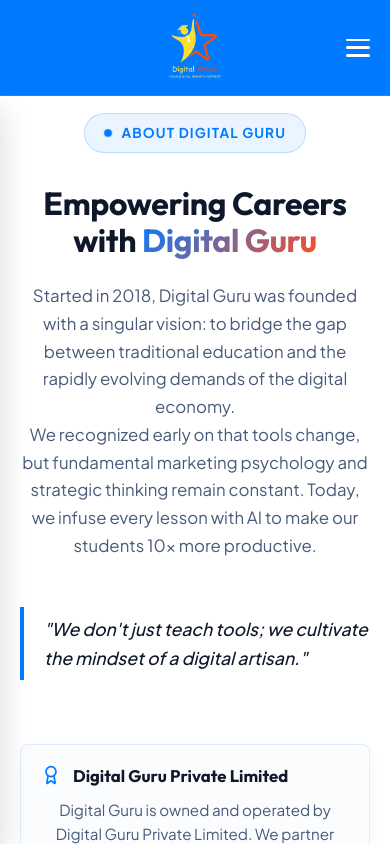
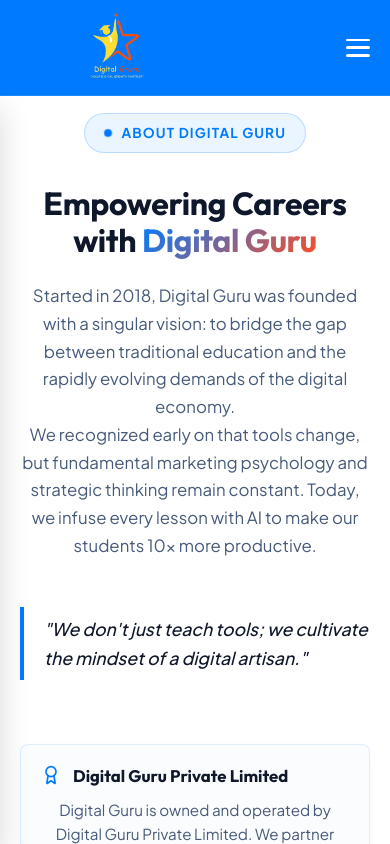
Before and after one commit to sounderrajan-07/Digitalguru, a React (Vite) app in the folder frontend/: page / in a window 390 px wide. Shown: the top 844 px of the page. Built offline with nearby package versions, Linux system fonts and the light colour scheme.

Commit message:
Update index.css

```diff
--- a/frontend/src/index.css
+++ b/frontend/src/index.css
@@ -2383,7 +2383,7 @@ img {
 
   .nav-logo {
     position: absolute;
-    left: 50%;
+    left: 30%;
     transform: translateX(-50%);
     z-index: 1001;
   }
```
